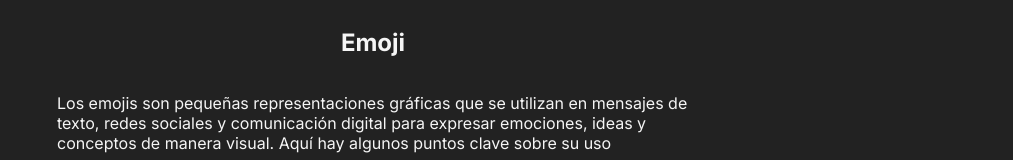
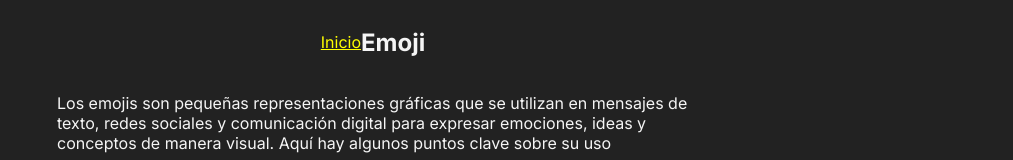
Before and after one commit to catharygr/aprendiendo-next-framework, a Next.js app: page /emoji in a window 1280 px wide. Shown: the top 160 px of the page, without its empty margins (267-1280 px from the left). Built offline with nearby package versions, Linux system fonts and the light colour scheme.

Commit message:
Terminado el emoji

```diff
--- a/src/app/emoji/page.js
+++ b/src/app/emoji/page.js
@@ -2,6 +2,7 @@
 import React, { useState, useRef } from "react";
 import styles from "./emoji.module.css";
 import { motion } from "framer-motion";
+import Link from "next/link";
 
 export default function EmojiPage() {
   const [esMostrado, setEsMostrado] = React.useState(false);
@@ -22,6 +23,8 @@ export default function EmojiPage() {
   return (
     <section>
       <div className={styles.container}>
+        <Link href="/">Inicio</Link>
+
         <h1>Emoji</h1>
         <p>
           Los emojis son pequeñas representaciones gráficas que se utilizan en
```
